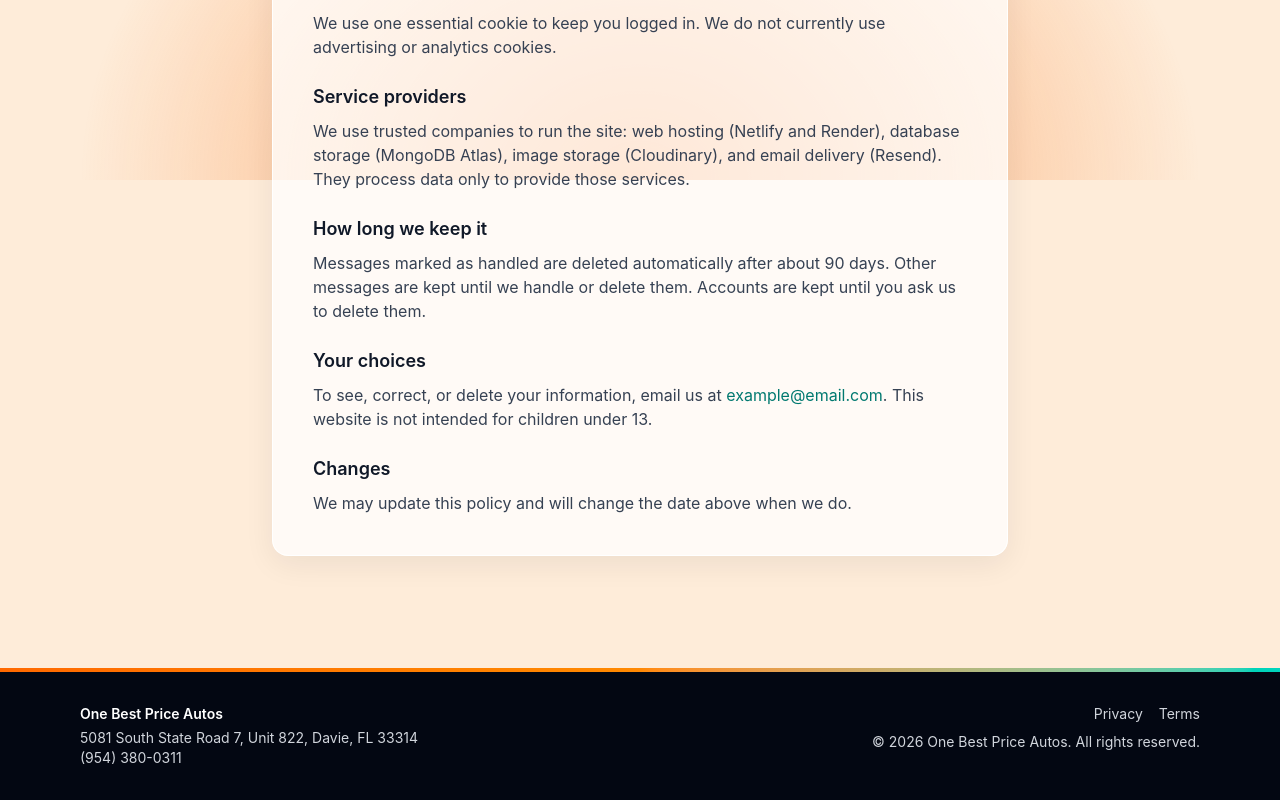
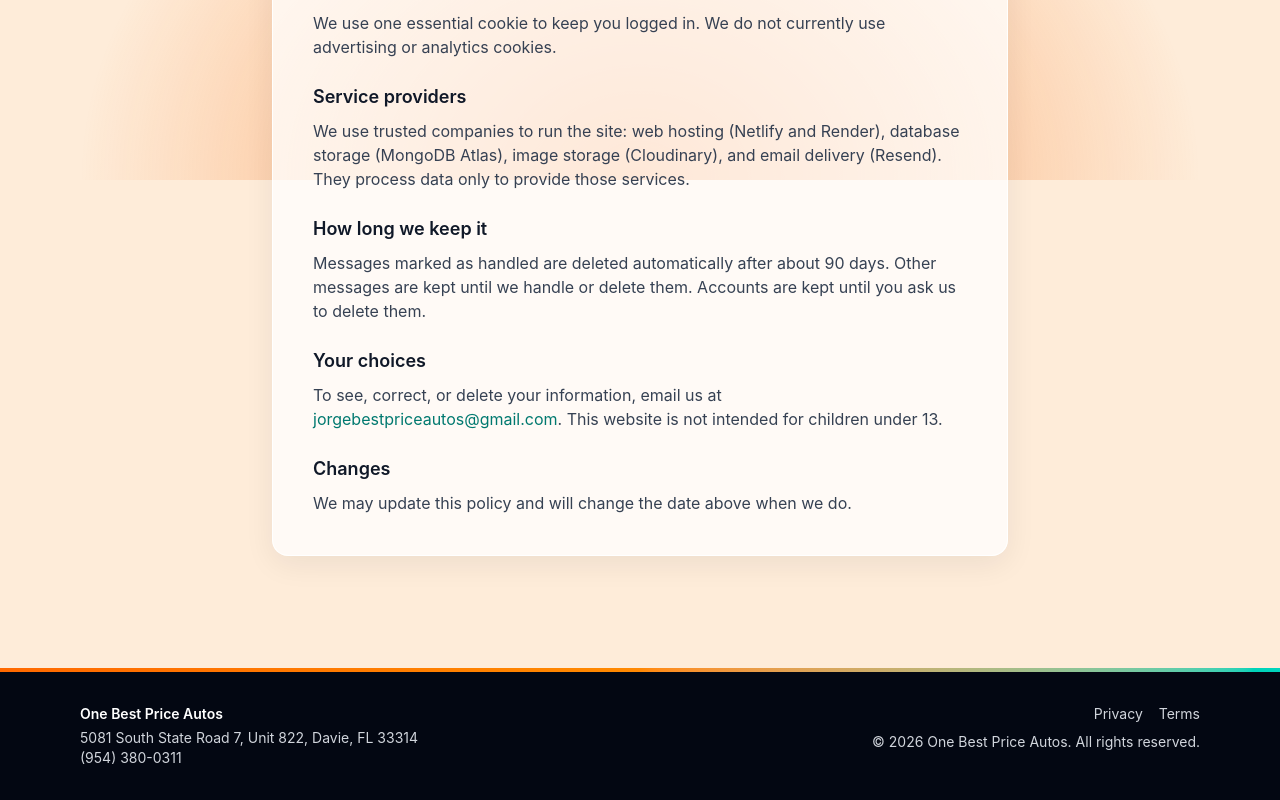
Before and after one commit to GabrielGimenoAlberti/one-best-price-autos, a Next.js app in the folder client/: page /privacy in a window 1280 px wide. Shown: the part 620-1420 px from the top of the page. Built offline with nearby package versions, Linux system fonts and the light colour scheme; no server answers.

Commit message:
Updated placeholder emails

```diff
--- a/client/app/privacy/page.tsx
+++ b/client/app/privacy/page.tsx
@@ -2,7 +2,7 @@ import LegalPage from "@/components/LegalPage";
 
 export const metadata = { title: "Privacy Policy | One Best Price Autos" };
 
-const CONTACT_EMAIL = "example@email.com"; // replace
+const CONTACT_EMAIL = "jorgebestpriceautos@gmail.com";
 
 export default function PrivacyPage() {
   return (
--- a/client/app/terms/page.tsx
+++ b/client/app/terms/page.tsx
@@ -2,7 +2,7 @@ import LegalPage from "@/components/LegalPage";
 
 export const metadata = { title: "Terms of Use | One Best Price Autos" };
 
-const CONTACT_EMAIL = "example@email.com"; // replace
+const CONTACT_EMAIL = "jorgebestpriceautos@gmail.com";
 
 export default function TermsPage() {
   return (
```
